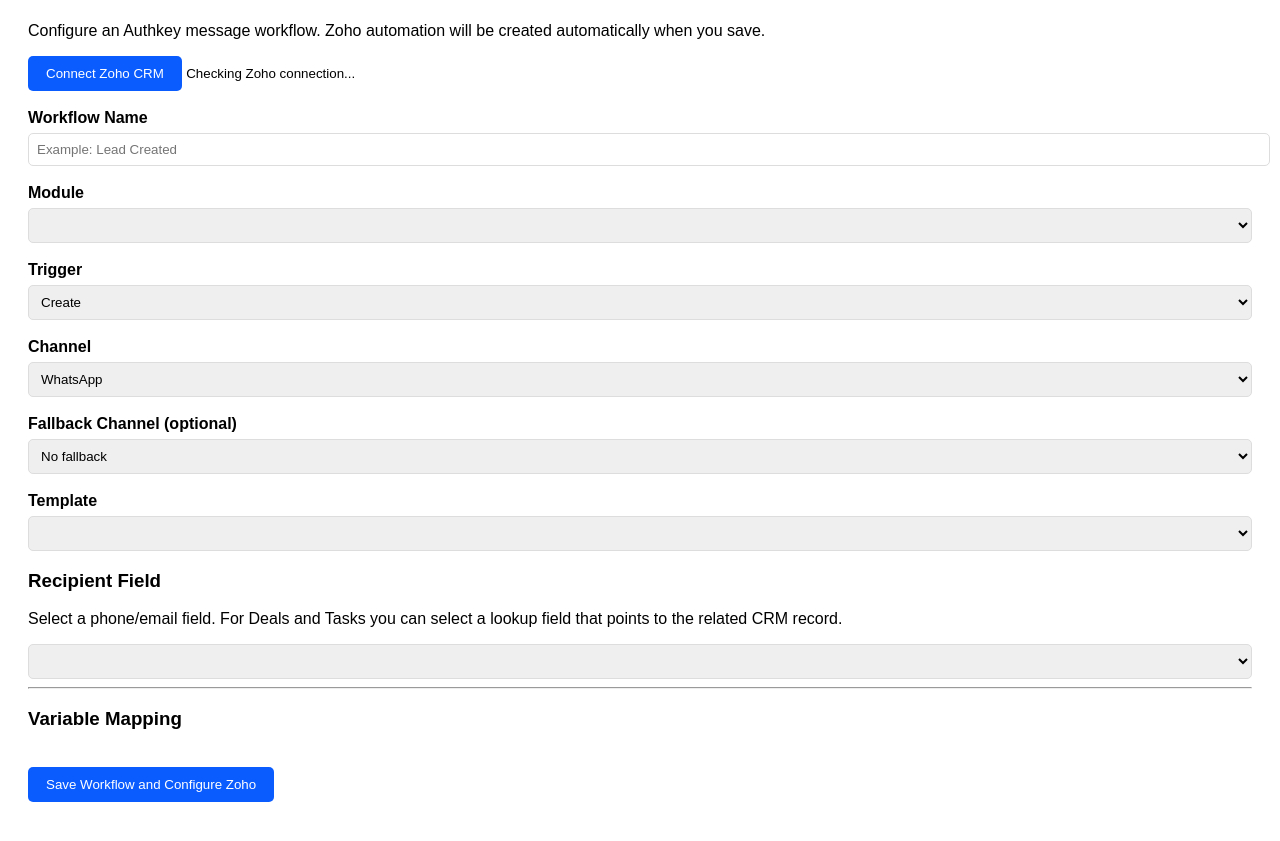
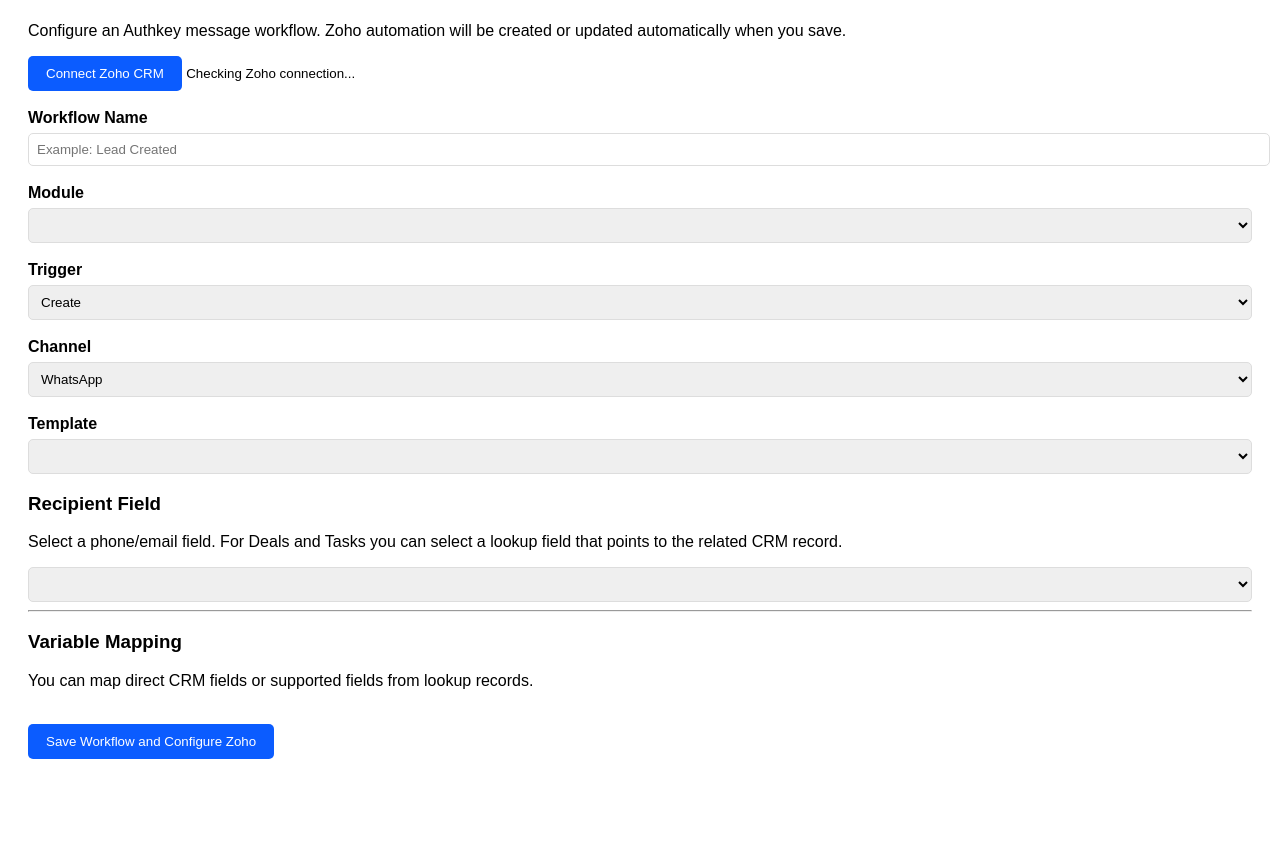
Before and after one commit to tanu2525/gpt, a website: page app/workflow/workflow.html in a window 1280 px wide. Shown: the part 79-920 px from the top of the page. After the commit the page ends 881 px from the top, so only its background shows below. Drawn offline with Linux system fonts and the light colour scheme; a script that the page names is missing.

Commit message:
Remove fallback channel from workflow configuration UI

```diff
--- a/app/workflow/workflow.html
+++ b/app/workflow/workflow.html
@@ -7,7 +7,7 @@
 <body>
 
 <h2>Workflow Configuration</h2>
-<p>Configure an Authkey message workflow. Zoho automation will be created automatically when you save.</p>
+<p>Configure an Authkey message workflow. Zoho automation will be created or updated automatically when you save.</p>
 
 <div class="form-group">
     <button type="button" id="connectZohoBtn">Connect Zoho CRM</button>
@@ -44,17 +44,6 @@
 </div>
 
 <div class="form-group">
-    <label>Fallback Channel (optional)</label>
-    <select id="fallbackChannel">
-        <option value="">No fallback</option>
-        <option value="sms">SMS</option>
-        <option value="email">Email</option>
-        <option value="voice">Voice</option>
-        <option value="rcs">RCS</option>
-    </select>
-</div>
-
-<div class="form-group">
     <label>Template</label>
     <select id="templateSelect"></select>
 </div>
@@ -66,6 +55,7 @@
 <hr>
 
 <h3>Variable Mapping</h3>
+<p>You can map direct CRM fields or supported fields from lookup records.</p>
 <div id="variablesContainer"></div>
 
 <br>
```
